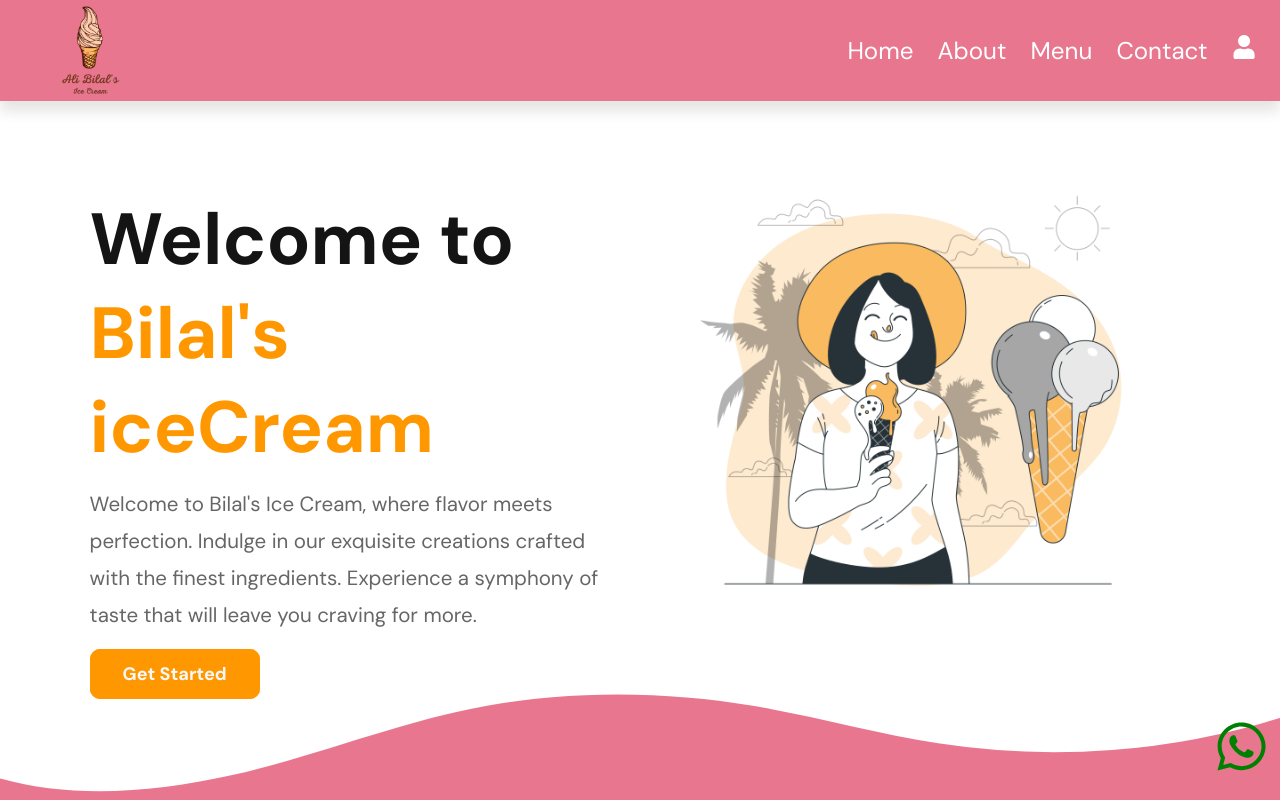
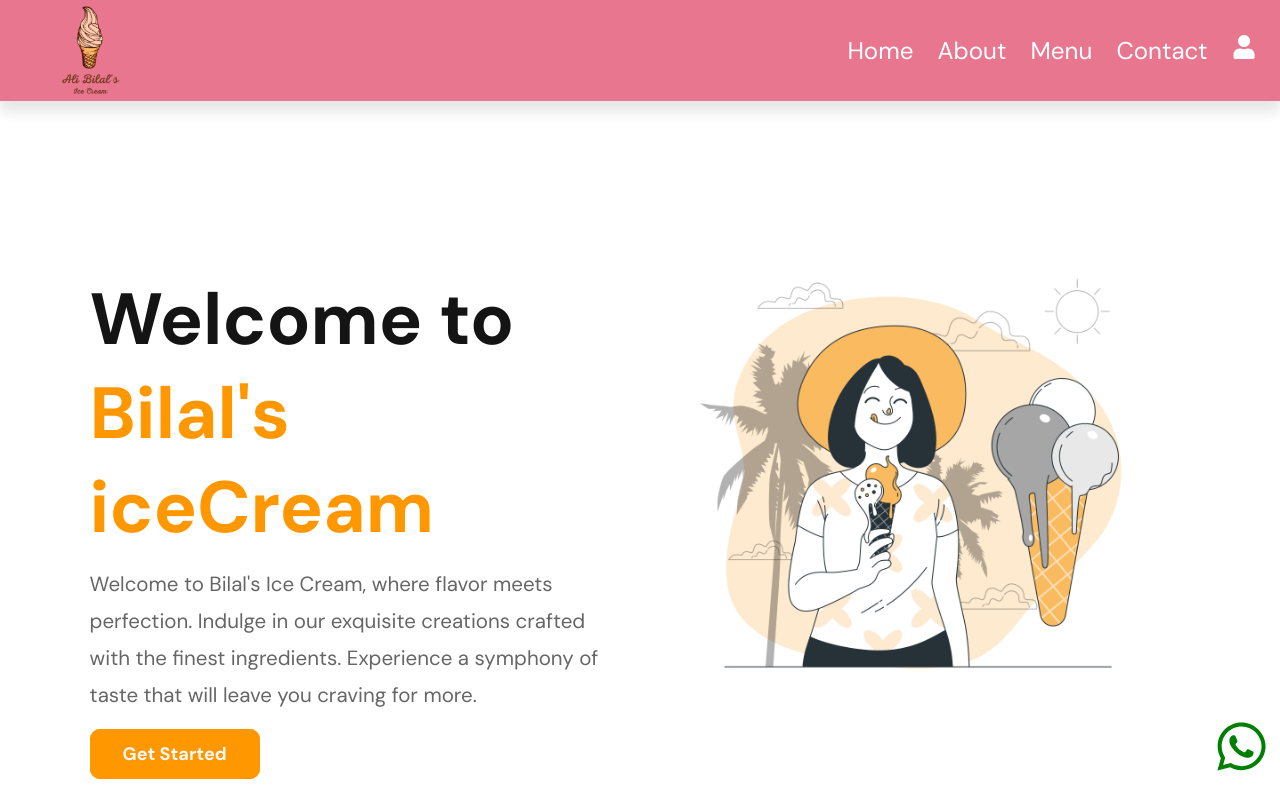
Before and after one commit to taleb-khaddour/final-project-front, a React (Create React App) app in the folder my-app/: page / in a window 1280 px wide. Shown: the top 800 px of the page. Built offline with nearby package versions, Linux system fonts and the light colour scheme; no server answers; a web font is replaced by a local one.

Commit message:
404 update

```diff
--- a/my-app/src/components/Navbar/Navbar.css
+++ b/my-app/src/components/Navbar/Navbar.css
@@ -3,7 +3,7 @@
   justify-content: space-between;
   align-items: center;
   padding: 4.2rem 1rem;
-  position: fixed;
+  position: sticky;
   width: 100%;
   height: 90px;
   z-index: 12 ;
--- a/my-app/src/components/hero_Image/Heroimg.css
+++ b/my-app/src/components/hero_Image/Heroimg.css
@@ -26,7 +26,7 @@
 
 .home .hero-content {
   flex: 1 1 40rem;
-  padding-top: 6.5rem;
+
 }
 
 .home .hero-content h3 {
@@ -51,7 +51,10 @@
 
 .home .hero-image img {
   width: 100%;
-  padding: 4rem;
+  padding-bottom: 10rem;
+  padding-right: 4rem;
+  padding-left: 4rem;
+  padding-top: 4rem;
 }
 
 .custom-shape-divider-bottom-1684324473 {
--- a/my-app/src/index.css
+++ b/my-app/src/index.css
@@ -18,6 +18,7 @@
   outline: none; border: none;
   text-decoration: none;
   transition: all .2s linear;
+
 }
 
 html{
--- a/my-app/src/pages/about/about.css
+++ b/my-app/src/pages/about/about.css
@@ -41,6 +41,7 @@
      height: 100%;
      width: 100%;
      position: relative;
+
 
  }
 
```
